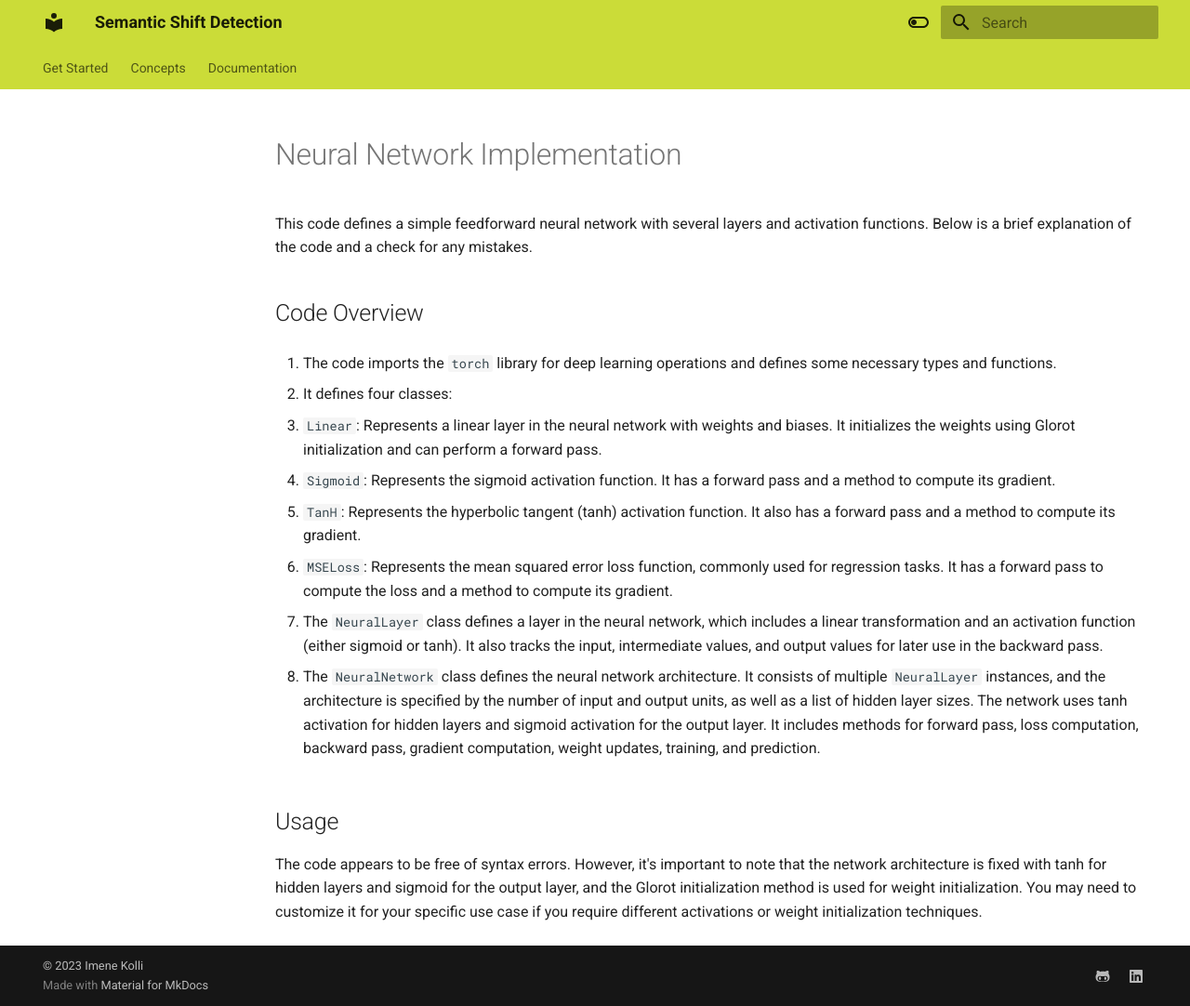
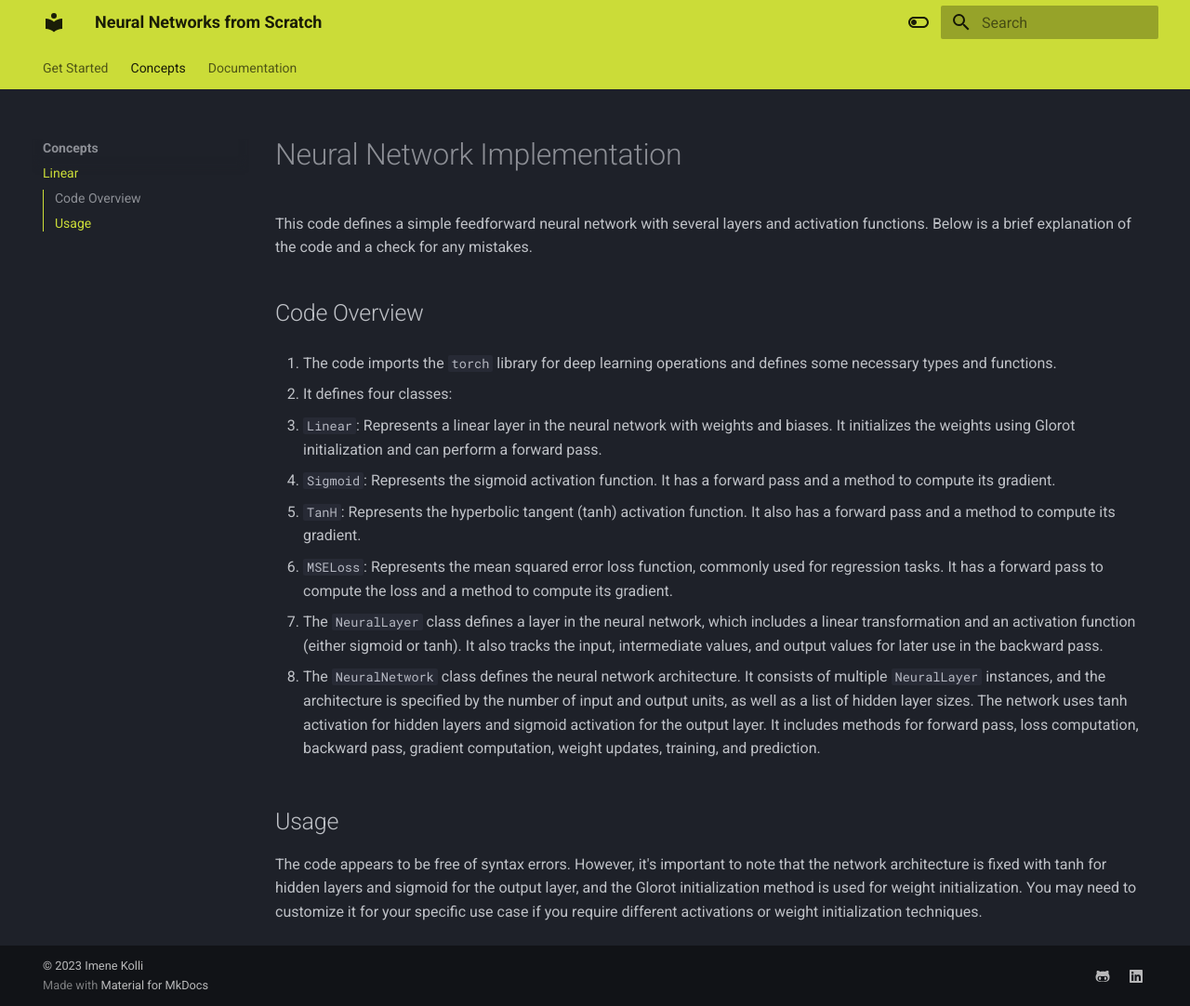
Before and after one commit to imene-swaan/Neural-networks-from-scratch, an MkDocs documentation site: the page built from docs/concepts/ff.md, in a window 1280 px wide and 1082 px high. Shown: the whole window at 93% size. Built offline with MkDocs 1.6.1 and Material for MkDocs 9.7.7, drawn with Linux system fonts in a browser that asks for light colours.

Commit message:
adding docs

```diff
--- a/mkdocs.yml
+++ b/mkdocs.yml
@@ -1,5 +1,4 @@
-site_name: Networks
-site_name: Semantic Shift Detection
+site_name: Neural Networks from Scratch
 theme:
   name: material
   features:
@@ -22,13 +21,13 @@ theme:
     - content.math
   language: en
   palette:
-    - scheme: default
+    - scheme: slate
       toggle:
         icon: material/toggle-switch-off-outline
         name: Switch to dark mode
       primary: lime
       accent: purple
-    - scheme: slate
+    - scheme: default
       toggle:
         icon: material/toggle-switch
         name: Switch to light mode
@@ -41,8 +40,6 @@ plugins:
   - autorefs
   - search:
       lang: en
-  - bibtex:
-      bib_file: docs/concepts/references.bib
 
 
 
@@ -50,10 +47,10 @@ nav:
 - Get Started:
   - Welcome to Networks: index.md
 - Concepts:
-  - Linear: Linear/ff.md
+  - Linear: concepts/ff.md
 - Documentation:
   - Linear:
-    - Feed Forward: Linear/ff.md
+    - Feed Forward: doc/linear.md
 
   - Extra:
     - tests: tests.md
```
